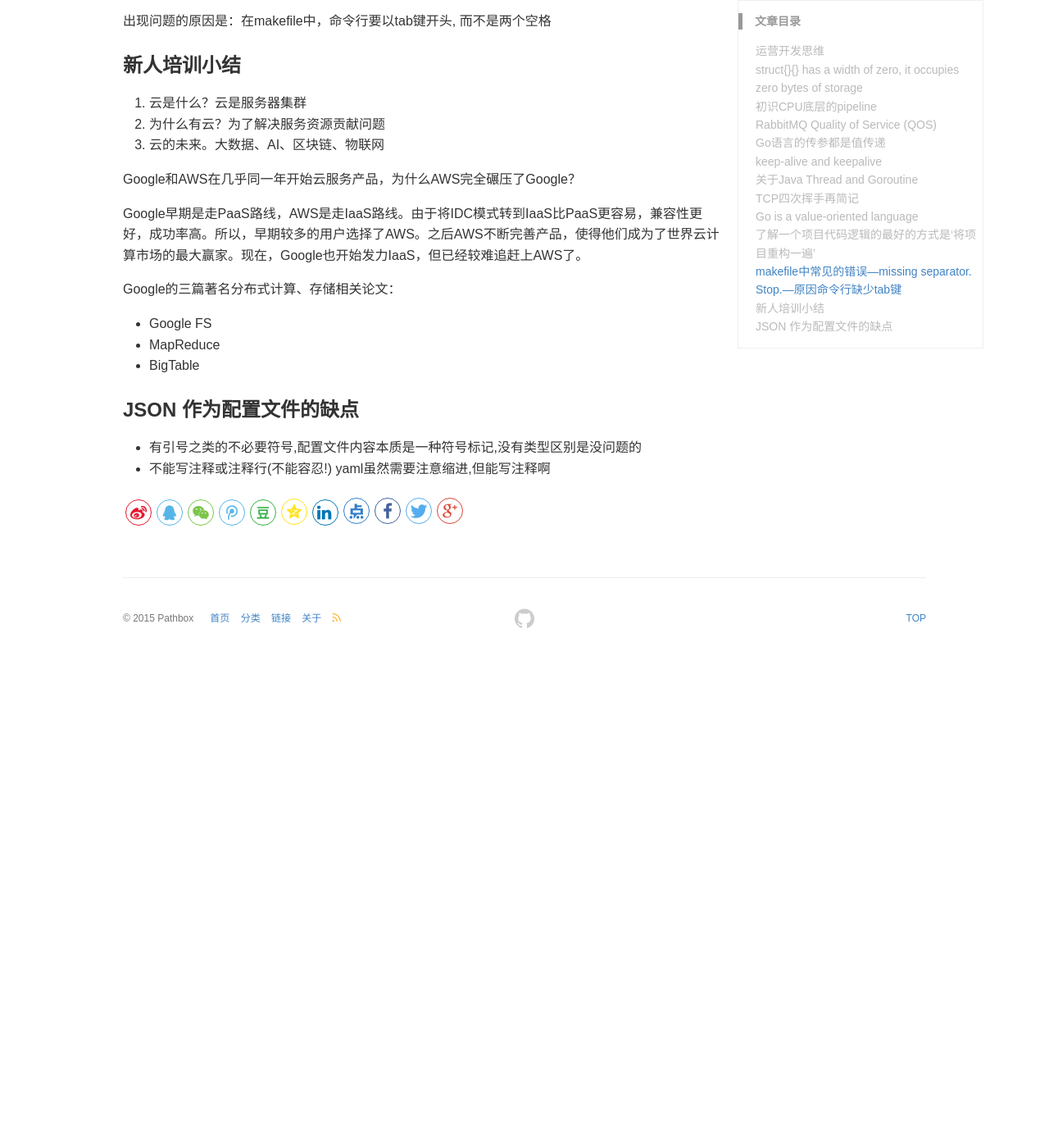
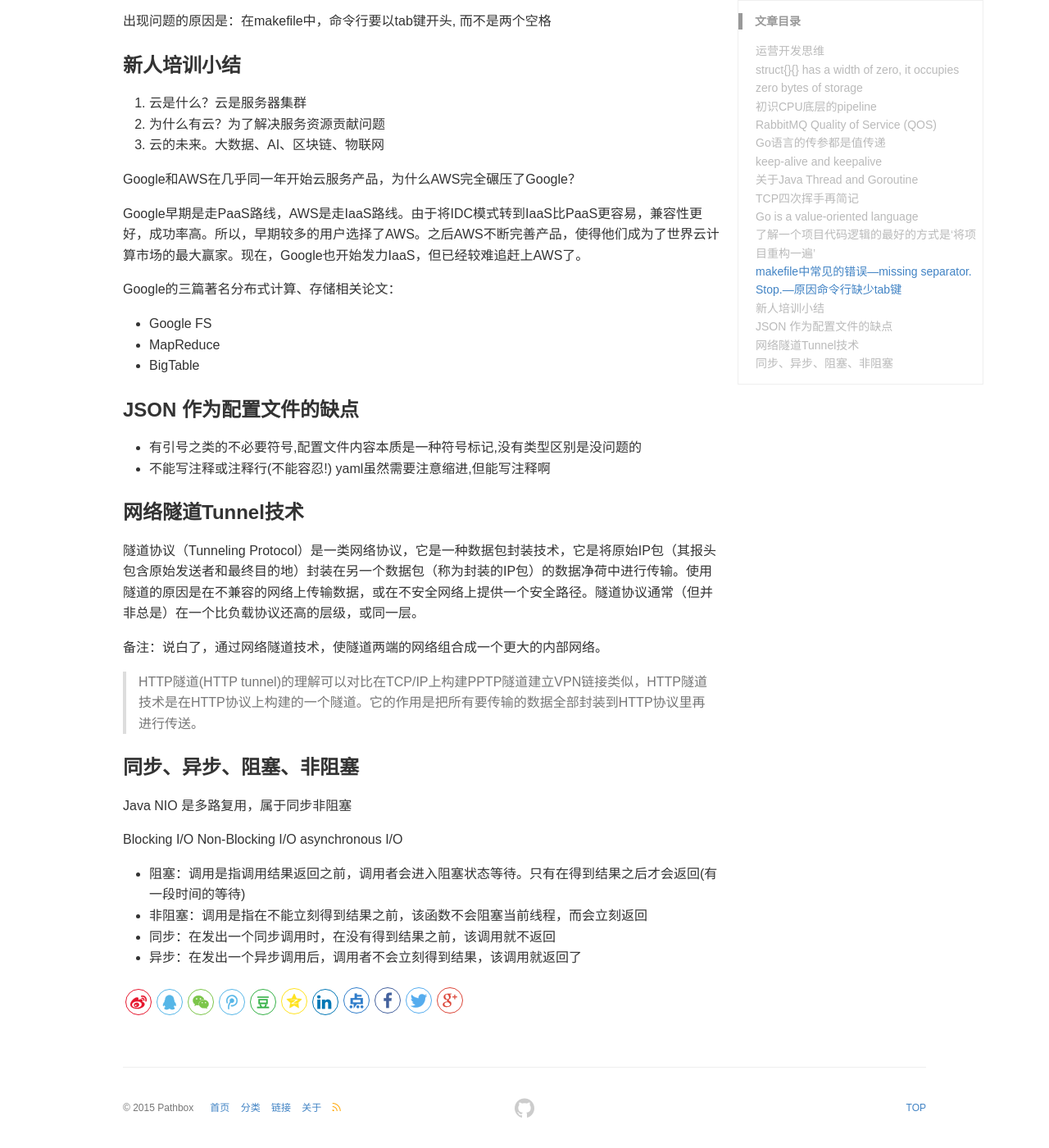
Before and after one commit to pathbox/pathbox.github.io, a Jekyll site: the page built from _posts/2018-07-04-work-summary-in-UCloud-18.md, in a window 1280 px wide and 1400 px high, scrolled down 4335 px. Shown: the whole window at 82% size. Built offline with Jekyll 4.4.1, drawn with Linux system fonts in a browser that asks for light colours; before the commit the page ends 5138 px from its top, so only the background shows below that.

Commit message:
同步、异步、阻塞、非阻塞

```diff
--- a/_posts/2018-07-04-work-summary-in-UCloud-18.md
+++ b/_posts/2018-07-04-work-summary-in-UCloud-18.md
@@ -174,3 +174,22 @@
 
 - 有引号之类的不必要符号,配置文件内容本质是一种符号标记,没有类型区别是没问题的
 - 不能写注释或注释行(不能容忍!) yaml虽然需要注意缩进,但能写注释啊
+
+### 网络隧道Tunnel技术
+
+隧道协议（Tunneling Protocol）是一类网络协议，它是一种数据包封装技术，它是将原始IP包（其报头包含原始发送者和最终目的地）封装在另一个数据包（称为封装的IP包）的数据净荷中进行传输。使用隧道的原因是在不兼容的网络上传输数据，或在不安全网络上提供一个安全路径。隧道协议通常（但并非总是）在一个比负载协议还高的层级，或同一层。
+
+备注：说白了，通过网络隧道技术，使隧道两端的网络组合成一个更大的内部网络。
+
+>HTTP隧道(HTTP tunnel)的理解可以对比在TCP/IP上构建PPTP隧道建立VPN链接类似，HTTP隧道技术是在HTTP协议上构建的一个隧道。它的作用是把所有要传输的数据全部封装到HTTP协议里再进行传送。
+
+### 同步、异步、阻塞、非阻塞
+
+Java NIO 是多路复用，属于同步非阻塞
+
+Blocking I/O Non-Blocking I/O asynchronous I/O
+
+- 阻塞：调用是指调用结果返回之前，调用者会进入阻塞状态等待。只有在得到结果之后才会返回(有一段时间的等待)
+- 非阻塞：调用是指在不能立刻得到结果之前，该函数不会阻塞当前线程，而会立刻返回
+- 同步：在发出一个同步调用时，在没有得到结果之前，该调用就不返回
+- 异步：在发出一个异步调用后，调用者不会立刻得到结果，该调用就返回了
```
